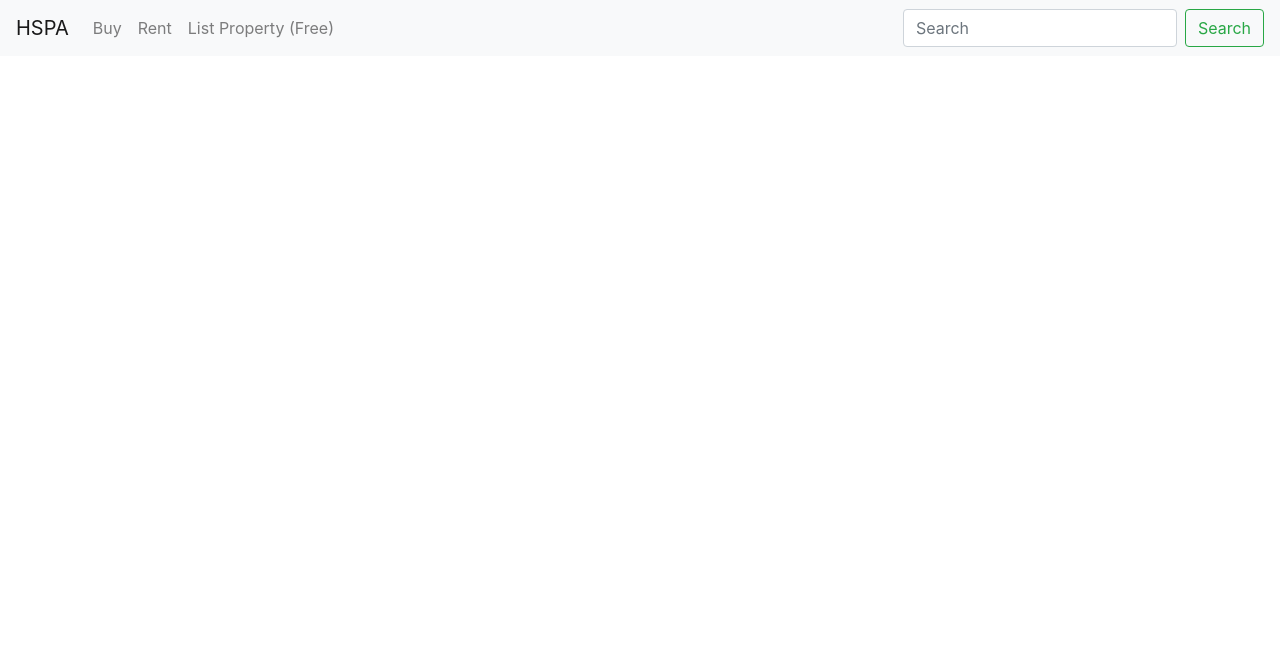
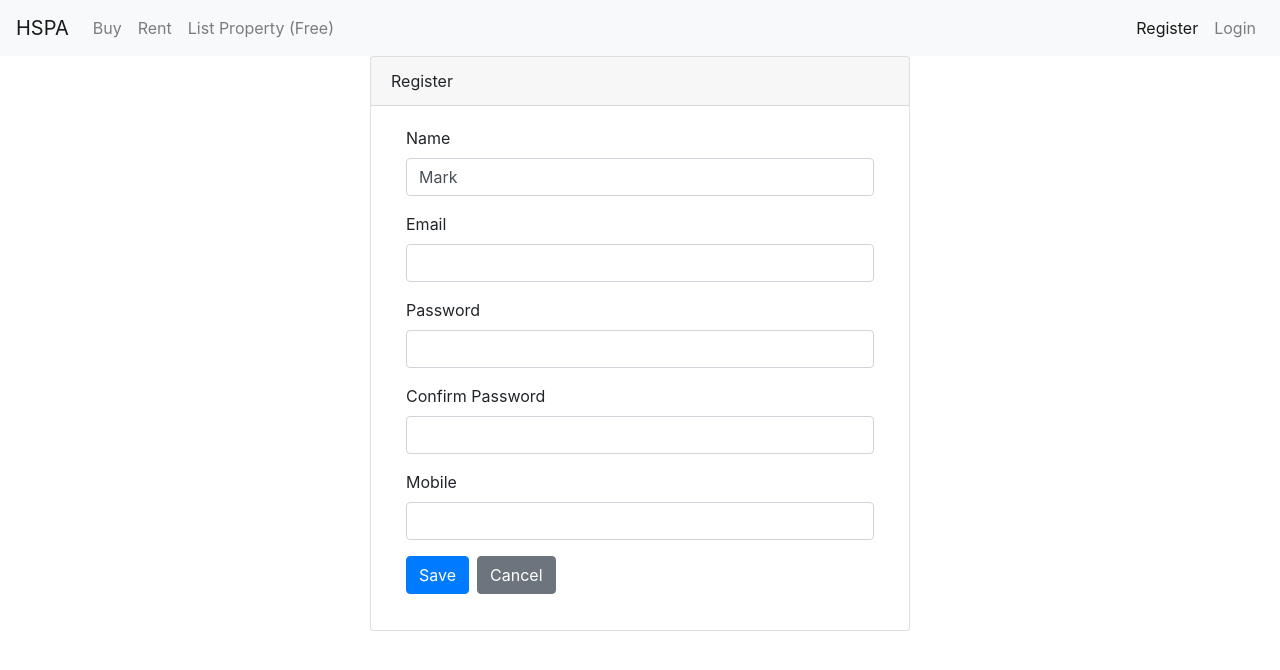
Before and after one commit to imberezin/Housing, an Angular app in the folder Housing/: page /user/register in a window 1280 px wide. Before the commit this address led to /. Shown: the top 670 px of the page. Built offline with nearby package versions, Linux system fonts and the light colour scheme.

Commit message:
register with Reactive Forms

```diff
--- a/Housing/src/app/property/nav-var/nav-var.component.html
+++ b/Housing/src/app/property/nav-var/nav-var.component.html
@@ -17,9 +17,16 @@
       </li>
 
     </ul>
-    <form class="form-inline my-2 my-lg-0">
-      <input class="form-control mr-sm-2" type="search" placeholder="Search" aria-label="Search">
-      <button class="btn btn-outline-success my-2 my-sm-0" type="submit">Search</button>
-    </form>
+    <div>
+      <ul class="nav navbar-nav">
+        <li class="nav-item">
+          <a class="nav-link" routerLink="user/register" routerLinkActive="active">Register</a>
+        </li>
+        <li class="nav-item">
+          <a class="nav-link" routerLink="user/login" routerLinkActive="active">Login</a>
+        </li>
+      </ul>
+    </div>
+
   </div>
 </nav>
--- /dev/null
+++ b/Housing/src/app/user/user-login/user-login.component.html
@@ -0,0 +1 @@
+<p>user-login works!</p>
--- /dev/null
+++ b/Housing/src/app/user/user-login/user-login.component.ts
@@ -0,0 +1,15 @@
+import { Component, OnInit } from '@angular/core';
+
+@Component({
+  selector: 'app-user-login',
+  templateUrl: './user-login.component.html',
+  styleUrls: ['./user-login.component.scss']
+})
+export class UserLoginComponent implements OnInit {
+
+  constructor() { }
+
+  ngOnInit(): void {
+  }
+
+}
--- /dev/null
+++ b/Housing/src/app/user/user-register/user-register.component.html
@@ -0,0 +1,72 @@
+<div class="row">
+  <div class="col-6 m-auto">
+  <div class="card m-auto">
+    <div class="card-header">
+      Register
+    </div>
+    <div class="card-body">
+      <form [formGroup]="registrationForm" (ngSubmit)="submit()">
+        <div class="form-group col-12">
+            <label for="name" class="form-label">Name</label>
+            <input type="text" class="form-control" formControlName="userName">
+            <span *ngIf="!registrationForm.get('userName')?.valid && registrationForm.get('userName')?.touched" class="error-block">
+              Please provide a name
+            </span>
+          </div>
+
+        <div class="form-group col-12">
+          <label for="email" class="form-label">Email</label>
+          <input type="text" class="form-control" formControlName="email" placeholder="">
+          <span *ngIf="!email.valid && email.touched" class="error-block">
+            <span *ngIf="email.hasError('required')">
+              Please provide email
+            </span>
+            <span *ngIf="email.hasError('email')">
+              Please provide Valid email
+            </span>
+          </span>
+
+        </div>
+
+        <div class="form-group col-12">
+          <label for="passwrod" class="form-label">Password</label>
+          <input type="text" class="form-control" formControlName="password">
+          <span *ngIf="!password.valid && password.touched" class="error-block">
+            <span *ngIf="password.errors!['required']">
+              Please provide password
+            </span>
+            <span *ngIf="password.errors!.minlength">
+              Password minlength must to be 4 chars
+            </span>
+          </span>
+        </div>
+
+        <div class="form-group col-12">
+          <label for="cpassword" class="form-label">Confirm Password</label>
+          <input type="text" class="form-control" formControlName="confirmPassword">
+          <span *ngIf="!confirmPassword.valid && confirmPassword.touched" class="error-block">
+
+            <span *ngIf="confirmPassword.errors!['required']">
+              Please provide confirm Password
+            </span>
+          </span>
+          <span *ngIf="registrationForm.hasError('notmatched') && confirmPassword.valid" class="error-block">
+            Password not matched
+          </span>
+
+        </div>
+
+        <div class="form-group col-12">
+          <label for="mobile" class="form-label">Mobile</label>
+          <input type="text" class="form-control" formControlName="mobile">
+        </div>
+
+        <div class="form-group col-12">
+          <button type="submit" class="btn btn-primary">Save</button>
+          <button type="reset" class="btn btn-secondary ml-2">Cancel</button>
+        </div>
+      </form>
+    </div>
+  </div>
+  </div>
+</div>
--- /dev/null
+++ b/Housing/src/app/user/user-register/user-register.component.ts
@@ -0,0 +1,80 @@
+import { Component, OnInit } from '@angular/core';
+import { FormControl, FormGroup, FormBuilder , Validators, ValidatorFn, AbstractControl, ValidationErrors } from '@angular/forms';
+
+
+@Component({
+  selector: 'app-user-register',
+  templateUrl: './user-register.component.html',
+  styleUrls: ['./user-register.component.scss']
+})
+export class UserRegisterComponent implements OnInit {
+
+  public registrationForm!: FormGroup;
+
+  constructor() { }
+
+  ngOnInit(): void {
+    this.registrationForm = new FormGroup({
+      userName: new FormControl('Mark',Validators.required),
+      email: new FormControl(null,[Validators.required, Validators.email]),
+      password: new FormControl(null,[Validators.required, Validators.minLength(4)]),
+      confirmPassword: new FormControl(null,[Validators.required]),
+      mobile: new FormControl(null,[Validators.required, Validators.maxLength(10)])
+    }, this.passwordMatchingValidatior);
+  }
+
+  passwordMatchingValidatior(fg: AbstractControl){
+    let password = fg.get('password')?.value;
+    let confirmPassword = fg.get('confirmPassword')?.value;
+
+    return password === confirmPassword ? null : {notmatched: true};
+  }
+
+
+   matchPassword(abstractControl: AbstractControl) {
+    let password = abstractControl.get('password')?.value;
+    let confirmPassword = abstractControl.get('confirmPassword')?.value;
+    console.log(password);
+    console.log(confirmPassword);
+
+     if (password != confirmPassword) {
+         abstractControl.get('confirmPassword')?.setErrors({
+           MatchPassword: true
+         });
+         abstractControl.get('registrationForm')?.setErrors({
+          MatchPassword: true
+        });
+
+         return null
+    } else {
+      return null
+    }
+
+  }
+
+  submit(): void{
+    console.log(this.registrationForm);
+  }
+
+  // Getters
+
+  get userName(){
+    return this.registrationForm.get('userName') as FormControl;
+  }
+
+  get email(){
+    return this.registrationForm.get('email') as FormControl;
+  }
+
+  get password(){
+    return this.registrationForm.get('password') as FormControl;
+  }
+
+  get confirmPassword(){
+    return this.registrationForm.get('confirmPassword') as FormControl;
+  }
+
+  get mobile(){
+    return this.registrationForm.get('mobile') as FormControl;
+  }
+}
--- /dev/null
+++ b/Housing/src/assets/forms.scss
@@ -0,0 +1,7 @@
+.ng-invalid.ng-touched{
+  border-color: red;
+}
+
+.error-block{
+  color: red;
+}
--- a/Housing/src/styles.scss
+++ b/Housing/src/styles.scss
@@ -1 +1,2 @@
 /* You can add global styles to this file, and also import other style files */
+@import 'assets/forms.scss';
```
Also changed, not shown: Housing/src/app/app.module.ts (+13 -2 lines), Housing/src/app/user/user-login/user-login.component.scss (added), Housing/src/app/user/user-register/user-register.component.scss (added), 2 other files (tests, documents, lock files or other folders).
